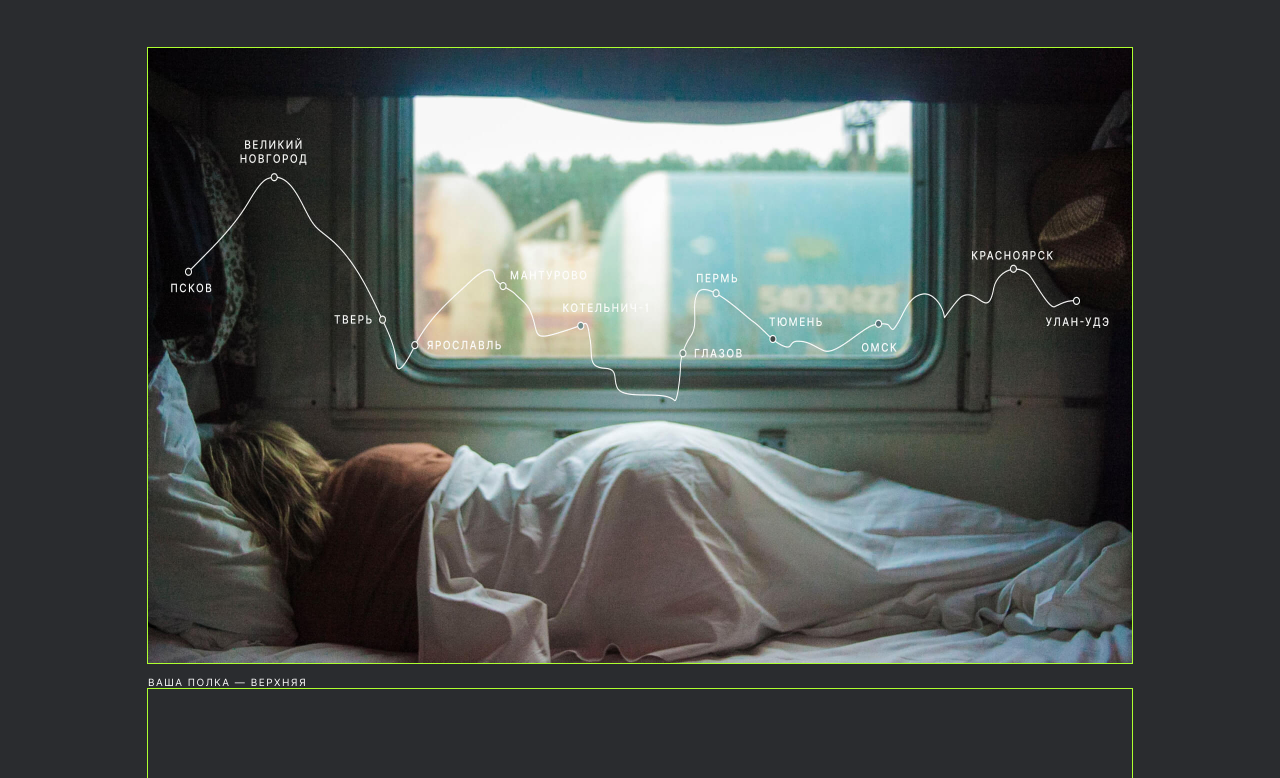
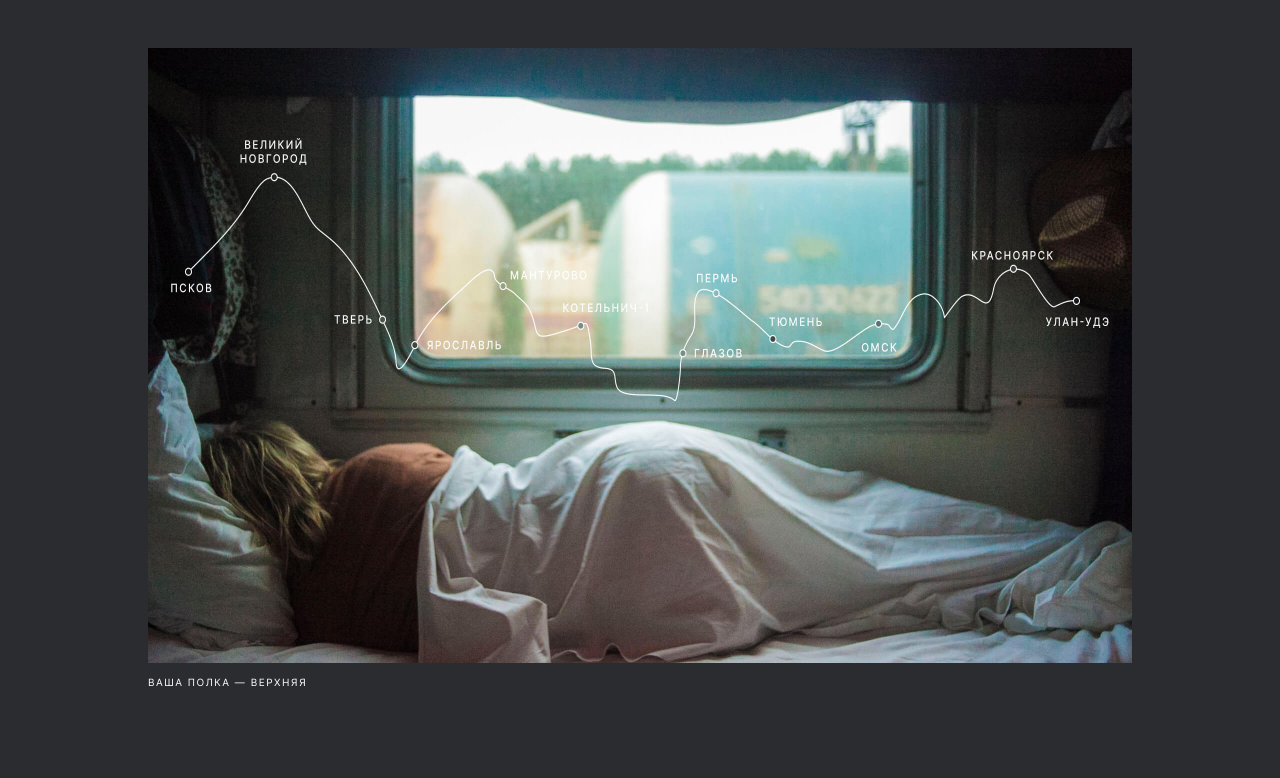
Before and after one commit to vikysiama/russian-travel, a plain HTML site: page index.html in a window 1280 px wide. Shown: the part 455-1233 px from the top of the page. Drawn offline with Linux system fonts and the light colour scheme; files whose address does not match are found by name.

Commit message:
correct page

```diff
--- a/blocks/page/page.css
+++ b/blocks/page/page.css
@@ -6,7 +6,3 @@
   font-family: 'Inter', 'Arial', sans-serif;
   background-color: #2A2C2F;
 }
-
-h1, h2, body, div, a, article, img, p {
-  outline: 1px solid greenyellow;
-}
```
